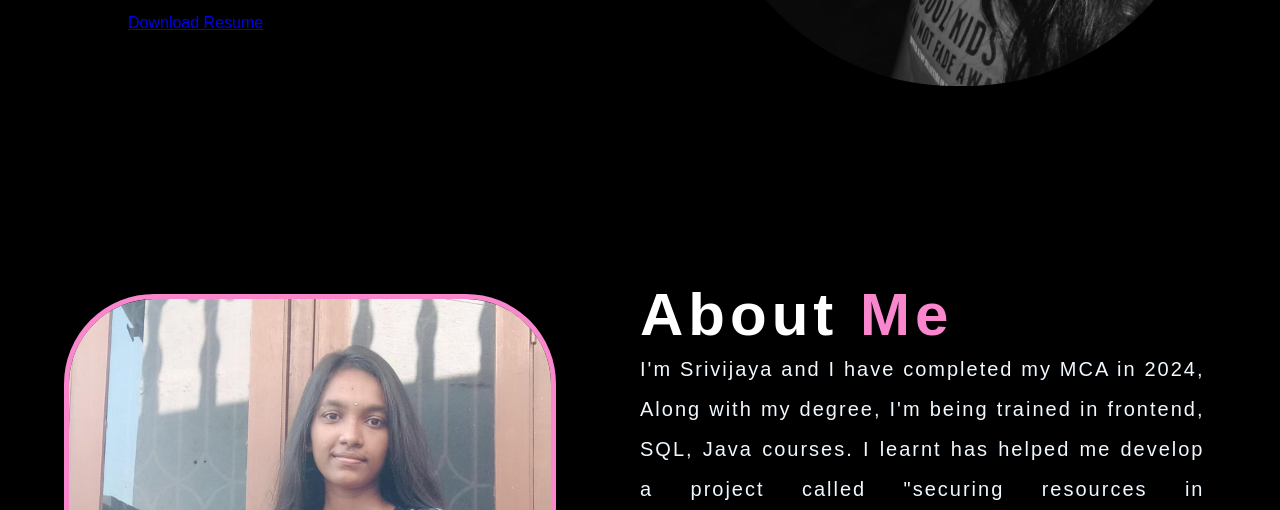
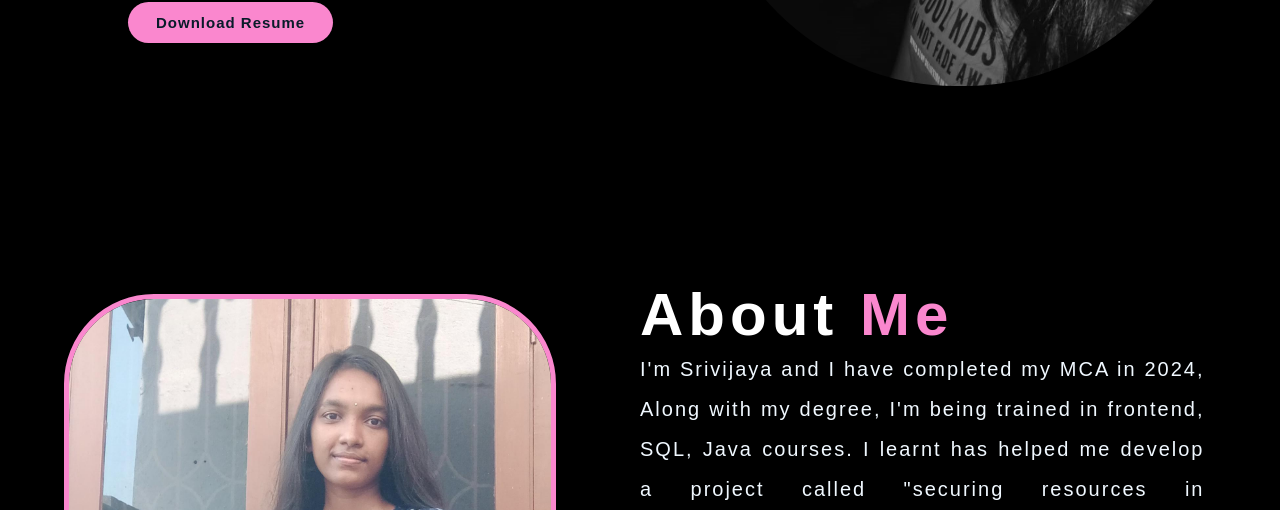
Before and after one commit to jimin143/srivijaya, a plain HTML site: page index.html in a window 1280 px wide. Shown: the part 590-1100 px from the top of the page. Drawn offline with nearby package versions, Linux system fonts and the light colour scheme.

Commit message:
Update index.html

```diff
--- a/index.html
+++ b/index.html
@@ -44,7 +44,7 @@
 
                     <a href="https://github.com"style="--i:10" target="_blank"><i class='bx bxl-github'></i></a>
                 </div>
-                <a href="https://drive.google.com/file/d/1m4OIORGODOWElperphpmCtpK-uB_Lnch/view?usp=drivesdk" target="_blank">Download Resume</a>
+                <a href="https://drive.google.com/file/d/1m4OIORGODOWElperphpmCtpK-uB_Lnch/view?usp=drivesdk" style="--i:11" class="abtbtn-box" target="_blank">Download Resume</a>
             </div>
         </section>
 
```
